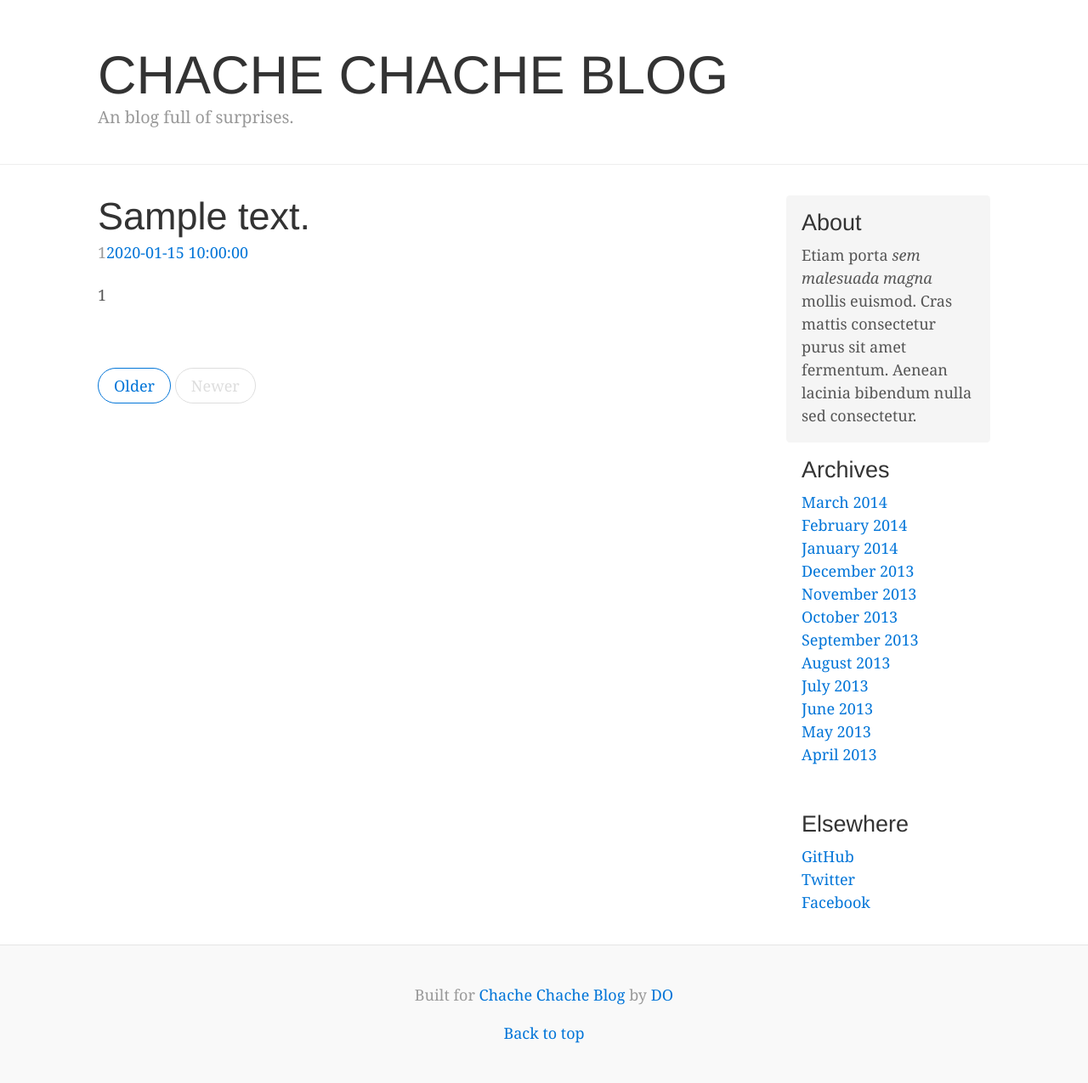
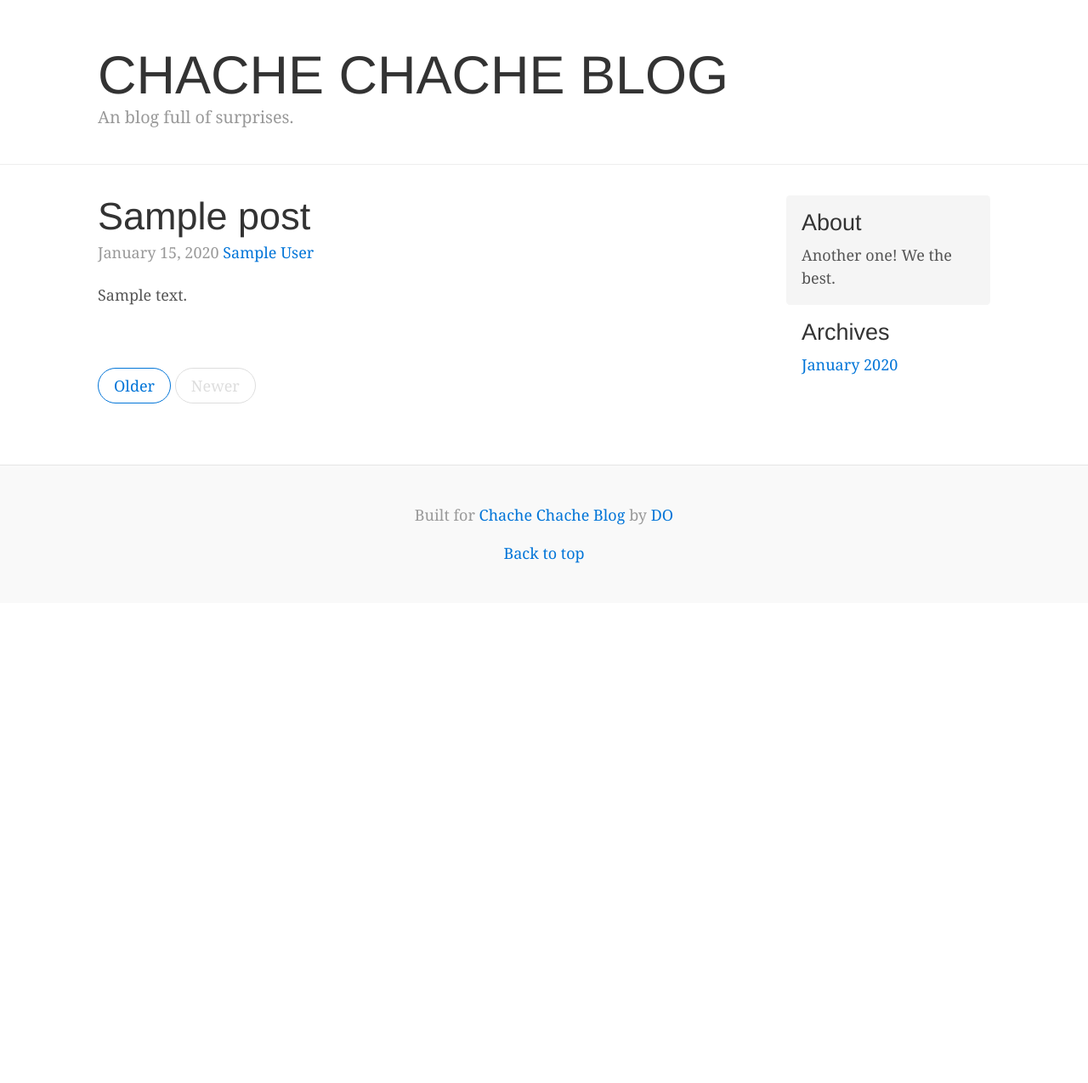
Before and after one commit to dipolimene/myblog, a PHP site: page / in a window 1280 px wide. Shown: the part 63-1338 px from the top of the page at 85% size. After the commit the page ends 726 px from the top, so only its background shows below. Run offline with PHP 8.4, Linux system fonts and the light colour scheme; tables that the repository leaves empty or names only in its code hold one stand-in row (values such as "Sample post").

Commit message:
making progress

```diff
--- a/www/includes/functions.php
+++ b/www/includes/functions.php
@@ -114,9 +114,11 @@
 
 			while ($row = $stmt->fetch(PDO::FETCH_BOTH)) {
 
+
+
 				$result .= '<tr><td>'.$row[0].'</td><td>'.$row[1].'</td><td>'.$row[2].'</td><td>'.$row[4].'</td>
 				<td><a href="edit_post.php?post_id='.$row[0].'">edit</a></td>
-				<td><a href="delete.php?post_id='.$row[0].'">delete</a></td></tr>';
+		<td><a href="delete.php?post_id='.$row[0].'">delete</a></td>'.'<td><a href="archive.php?post_id='.$row[0].'">archive</a><td></tr>';
 			}
 
 			return $result;
@@ -144,6 +146,16 @@
 			return $row;
 		}
 
+		public static function getAdminByID($dbconn, $adminid) {
+			$stmt = $dbconn->prepare("SELECT * FROM admin WHERE admin_id=:aid");
+			$stmt->bindParam(":aid", $adminid);
+			$stmt->execute();
+
+			$row = $stmt->fetch(PDO::FETCH_BOTH);
+
+			return $row;
+		}
+
 		public static function deletePost($dbconn, $pid){
 
 		$stmt = $dbconn->prepare("DELETE FROM post WHERE post_id =:pid");
@@ -159,16 +171,70 @@
 		public static function displayPost($dbconn) {
 			$result = "";
 
-			$stmt = $dbconn->prepare("SELECT * FROM post");
+			$stmt = $dbconn->prepare("SELECT title, content, admin_id, DATE_FORMAT(post_date,'%M %e, %Y') AS d FROM post");
 
 			$stmt->execute();
 
 			while ($row = $stmt->fetch(PDO::FETCH_BOTH)) {
 
-				$result .= '<h2 class="blog-post-title">'.$row[1].'</h2><p class="blog-post-meta">'.$row[4].'<a href="#">'.$row[3].'</a></p><p>'.$row[2].'</p>';
+				$item = Utils::getAdminByID($dbconn, $row['admin_id']);
+
+				$result .= '<h2 class="blog-post-title">'.$row['title'].'</h2><p class="blog-post-meta">'.$row['d'].' '.'<a href="#">'.$item['firstname'].' '.$item['lastname'].'</a></p><p>'.$row['content'].'</p>';
 			}
 
 			return $result;
+		}
+
+		public static function archivePost($dbconn, $post) {
+
+			$stmt = $dbconn->prepare("INSERT INTO archive(post_id, archive_date) VALUES(:p, :d)");
+
+			$data = [
+					":p" => $post['post_id'],
+					":d" => $post['post_date']
+					];
+
+			$stmt->execute($data);
+
+		}
+
+		public static function fetchArchive($dbconn) {
+			$result = "";
+
+			$stmt = $dbconn->prepare("SELECT DISTINCT DATE_FORMAT(archive_date,'%M %Y') AS d, archive_date FROM archive");
+
+			$stmt->execute();
+
+			while ($row = $stmt->fetch(PDO::FETCH_BOTH)) {
+
+				$result .= '<li><a href="archive.php?date='.$row['d'].'">'.$row['d'].'</a></li>';
+
+			}
+
+			return $result;
+		}
+
+		public static function displayArchiveInfo($dbconn){
+
+			$result = "";
+
+			$stmt = $dbconn->prepare("SELECT * FROM archive where DATE_FORMAT(archive_date,'%M %Y') AS d");
+
+			$stmt->execute();
+
+			while($row = $stmt->fetcj(PDO::FETCH_BOTH)){
+
+				$item = Utils::getPostByID($dbconn, $row['post_id']);
+
+				$id = Utils::getPostByID($dbconn, $row['admin_id']);
+
+				$result .= '<h2 class="blog-post-title">'.$item['title'].'</h2><p class="blog-post-meta">'.$row['d'].' '.'<a href="#">'.$id['firstname'].' '.$id['lastname'].'</a></p><p>'.$item['content'].'</p>';
+
+
+			}
+
+			return $result;
+
 		}
 
 /*		public static function showAdmins($dbconn) {
--- a/www/index.php
+++ b/www/index.php
@@ -1,4 +1,5 @@
 <?php
+
 
   $title = "Chache Chache Blog";
 
@@ -10,6 +11,8 @@
 
   # include db connection
   include 'includes/connection.php';
+
+
 
 ?>
 
@@ -35,62 +38,7 @@
 
         <?php $post = Utils::displayPost($conn); echo $post; ?>
 
- <!--           <h2 class="blog-post-title">Sample blog post</h2>
-            <p class="blog-post-meta">January 1, 2014 by <a href="#">Mark</a></p>
 
-            <p>This blog post shows a few different types of content that's supported and styled with Bootstrap. Basic typography, images, and code are all supported.</p>
-            <hr>
-            <p>Cum sociis natoque penatibus et magnis <a href="#">dis parturient montes</a>, nascetur ridiculus mus. Aenean eu leo quam. Pellentesque ornare sem lacinia quam venenatis vestibulum. Sed posuere consectetur est at lobortis. Cras mattis consectetur purus sit amet fermentum.</p>
-            <blockquote>
-              <p>Curabitur blandit tempus porttitor. <strong>Nullam quis risus eget urna mollis</strong> ornare vel eu leo. Nullam id dolor id nibh ultricies vehicula ut id elit.</p>
-            </blockquote>
-            <p>Etiam porta <em>sem malesuada magna</em> mollis euismod. Cras mattis consectetur purus sit amet fermentum. Aenean lacinia bibendum nulla sed consectetur.</p>
-            <h2>Heading</h2>
-            <p>Vivamus sagittis lacus vel augue laoreet rutrum faucibus dolor auctor. Duis mollis, est non commodo luctus, nisi erat porttitor ligula, eget lacinia odio sem nec elit. Morbi leo risus, porta ac consectetur ac, vestibulum at eros.</p>
-            <h3>Sub-heading</h3>
-            <p>Cum sociis natoque penatibus et magnis dis parturient montes, nascetur ridiculus mus.</p>
-            <pre><code>Example code block</code></pre>
-            <p>Aenean lacinia bibendum nulla sed consectetur. Etiam porta sem malesuada magna mollis euismod. Fusce dapibus, tellus ac cursus commodo, tortor mauris condimentum nibh, ut fermentum massa.</p>
-            <h3>Sub-heading</h3>
-            <p>Cum sociis natoque penatibus et magnis dis parturient montes, nascetur ridiculus mus. Aenean lacinia bibendum nulla sed consectetur. Etiam porta sem malesuada magna mollis euismod. Fusce dapibus, tellus ac cursus commodo, tortor mauris condimentum nibh, ut fermentum massa justo sit amet risus.</p>
-            <ul>
-              <li>Praesent commodo cursus magna, vel scelerisque nisl consectetur et.</li>
-              <li>Donec id elit non mi porta gravida at eget metus.</li>
-              <li>Nulla vitae elit libero, a pharetra augue.</li>
-            </ul>
-            <p>Donec ullamcorper nulla non metus auctor fringilla. Nulla vitae elit libero, a pharetra augue.</p>
-            <ol>
-              <li>Vestibulum id ligula porta felis euismod semper.</li>
-              <li>Cum sociis natoque penatibus et magnis dis parturient montes, nascetur ridiculus mus.</li>
-              <li>Maecenas sed diam eget risus varius blandit sit amet non magna.</li>
-            </ol>
-            <p>Cras mattis consectetur purus sit amet fermentum. Sed posuere consectetur est at lobortis.</p>
-          </div>
-
-          <div class="blog-post">
-            <h2 class="blog-post-title">Another blog post</h2>
-            <p class="blog-post-meta">December 23, 2013 by <a href="#">Jacob</a></p>
-
-            <p>Cum sociis natoque penatibus et magnis <a href="#">dis parturient montes</a>, nascetur ridiculus mus. Aenean eu leo quam. Pellentesque ornare sem lacinia quam venenatis vestibulum. Sed posuere consectetur est at lobortis. Cras mattis consectetur purus sit amet fermentum.</p>
-            <blockquote>
-              <p>Curabitur blandit tempus porttitor. <strong>Nullam quis risus eget urna mollis</strong> ornare vel eu leo. Nullam id dolor id nibh ultricies vehicula ut id elit.</p>
-            </blockquote>
-            <p>Etiam porta <em>sem malesuada magna</em> mollis euismod. Cras mattis consectetur purus sit amet fermentum. Aenean lacinia bibendum nulla sed consectetur.</p>
-            <p>Vivamus sagittis lacus vel augue laoreet rutrum faucibus dolor auctor. Duis mollis, est non commodo luctus, nisi erat porttitor ligula, eget lacinia odio sem nec elit. Morbi leo risus, porta ac consectetur ac, vestibulum at eros.</p>
-          </div>
-
-          <div class="blog-post">
-            <h2 class="blog-post-title">New feature</h2>
-            <p class="blog-post-meta">December 14, 2013 by <a href="#">Chris</a></p>
-
-            <p>Cum sociis natoque penatibus et magnis dis parturient montes, nascetur ridiculus mus. Aenean lacinia bibendum nulla sed consectetur. Etiam porta sem malesuada magna mollis euismod. Fusce dapibus, tellus ac cursus commodo, tortor mauris condimentum nibh, ut fermentum massa justo sit amet risus.</p>
-            <ul>
-              <li>Praesent commodo cursus magna, vel scelerisque nisl consectetur et.</li>
-              <li>Donec id elit non mi porta gravida at eget metus.</li>
-              <li>Nulla vitae elit libero, a pharetra augue.</li>
-            </ul>
-            <p>Etiam porta <em>sem malesuada magna</em> mollis euismod. Cras mattis consectetur purus sit amet fermentum. Aenean lacinia bibendum nulla sed consectetur.</p>
-            <p>Donec ullamcorper nulla non metus auctor fringilla. Nulla vitae elit libero, a pharetra augue.</p>   -->
 
           </div>
 
@@ -104,33 +52,26 @@
         <div class="col-sm-3 offset-sm-1 blog-sidebar">
           <div class="sidebar-module sidebar-module-inset">
             <h4>About</h4>
-            <p>Etiam porta <em>sem malesuada magna</em> mollis euismod. Cras mattis consectetur purus sit amet fermentum. Aenean lacinia bibendum nulla sed consectetur.</p>
+            <p>Another one! We the best.</p>
           </div>
+
           <div class="sidebar-module">
             <h4>Archives</h4>
             <ol class="list-unstyled">
-              <li><a href="#">March 2014</a></li>
-              <li><a href="#">February 2014</a></li>
-              <li><a href="#">January 2014</a></li>
-              <li><a href="#">December 2013</a></li>
-              <li><a href="#">November 2013</a></li>
-              <li><a href="#">October 2013</a></li>
-              <li><a href="#">September 2013</a></li>
-              <li><a href="#">August 2013</a></li>
-              <li><a href="#">July 2013</a></li>
-              <li><a href="#">June 2013</a></li>
-              <li><a href="#">May 2013</a></li>
-              <li><a href="#">April 2013</a></li>
+
+            <?php  $fetch = Utils::fetchArchive($conn); echo $fetch; ?>
+
             </ol>
           </div>
-          <div class="sidebar-module">
+
+<!--          <div class="sidebar-module">
             <h4>Elsewhere</h4>
             <ol class="list-unstyled">
               <li><a href="#">GitHub</a></li>
               <li><a href="#">Twitter</a></li>
               <li><a href="#">Facebook</a></li>
             </ol>
-          </div>
+          </div>    -->
         </div><!-- /.blog-sidebar -->
 
       </div><!-- /.row -->
--- a/www/view_post.php
+++ b/www/view_post.php
@@ -29,6 +29,7 @@
 						<th>Date Posted</th>
 						<th>Edit</th>
 						<th>Delete</th>
+						<th>Archive</th>
 					</tr>
 				</thead>
 				<tbody>
```
Also changed, not shown: www/archive.php (added, +32 -0 lines).
